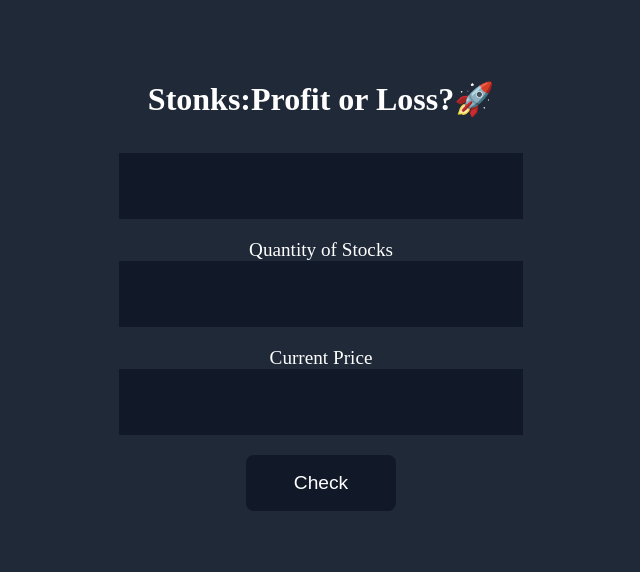
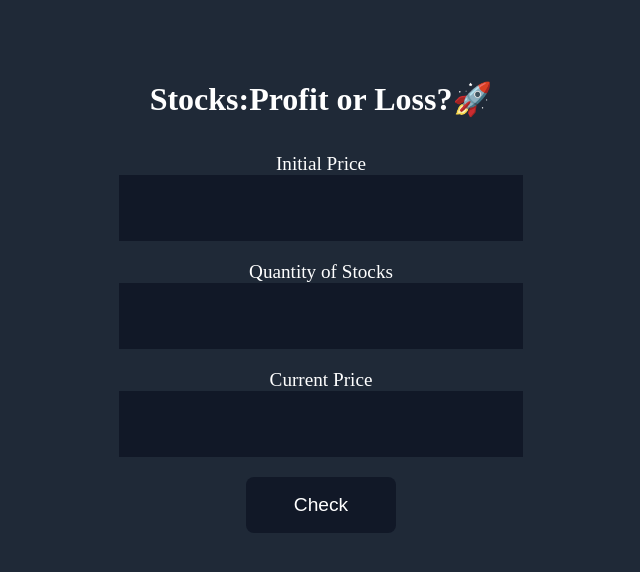
Before and after one commit to aatishpandey/profit-or-loss, a plain HTML site: page index.html in a window 1280 px wide. Shown: the whole page, without its empty margins (319-959 px from the left). Drawn offline with Linux system fonts and the light colour scheme.

Commit message:
update index.html

```diff
--- a/index.html
+++ b/index.html
@@ -11,16 +11,16 @@
 
 <body>
     <div class="main-body">
-        <h1 id="heading">Stonks:Profit or Loss?🚀</h1>
+        <h1 id="heading">Stocks:Profit or Loss?🚀</h1>
 
-        <label for="input-initial-price" class="input-label" </label>
-        <input type="number" min="0"  id="input-initial-price" oninput="validity.valid||(value='');"/>
+        <label for="input-initial-price" class="input-label">Initial Price</label>
+        <input type="number" min="1"  id="input-initial-price" oninput="validity.valid||(value='');"/>
 
         <label for="input-stocks" class="input-label">Quantity of Stocks</label>
-        <input type="number" min="0" id="input-stocks" oninput="validity.valid||(value='');" />
+        <input type="number" min="1" id="input-stocks" oninput="validity.valid||(value='');" />
 
         <label for="input-current-price" class="input-label">Current Price</label>
-        <input type="number" min="0" id="input-current-price" oninput="validity.valid||(value='');" />
+        <input type="number" min="1" id="input-current-price" oninput="validity.valid||(value='');" />
 
         <button id="btn-check">Check</button>
 
```
